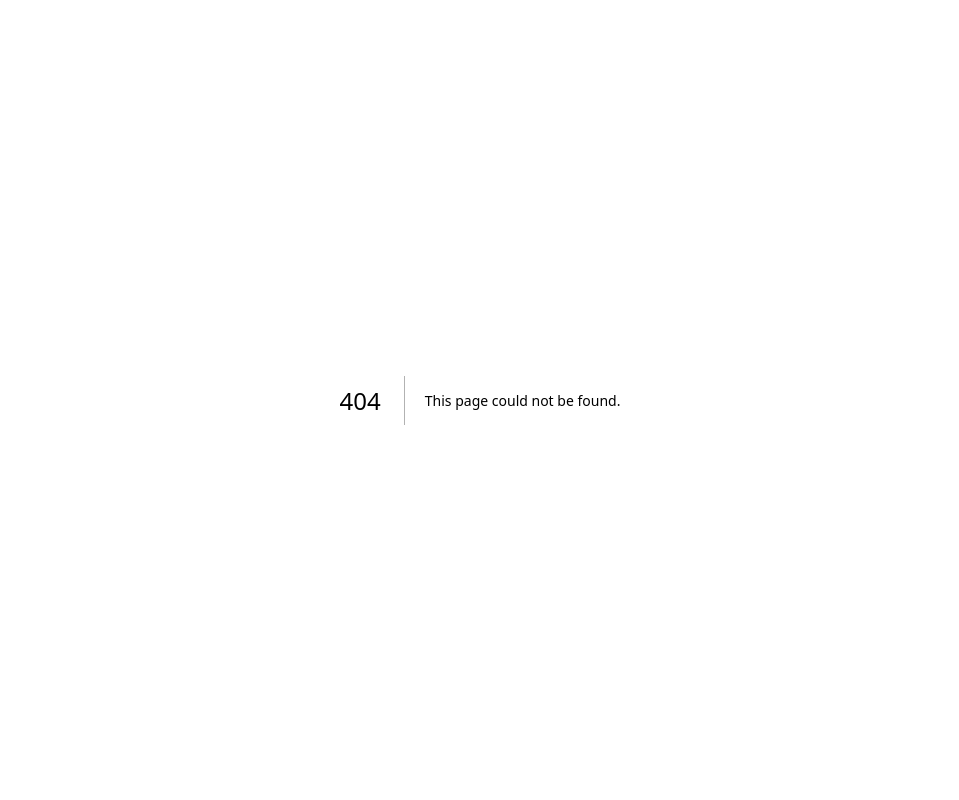
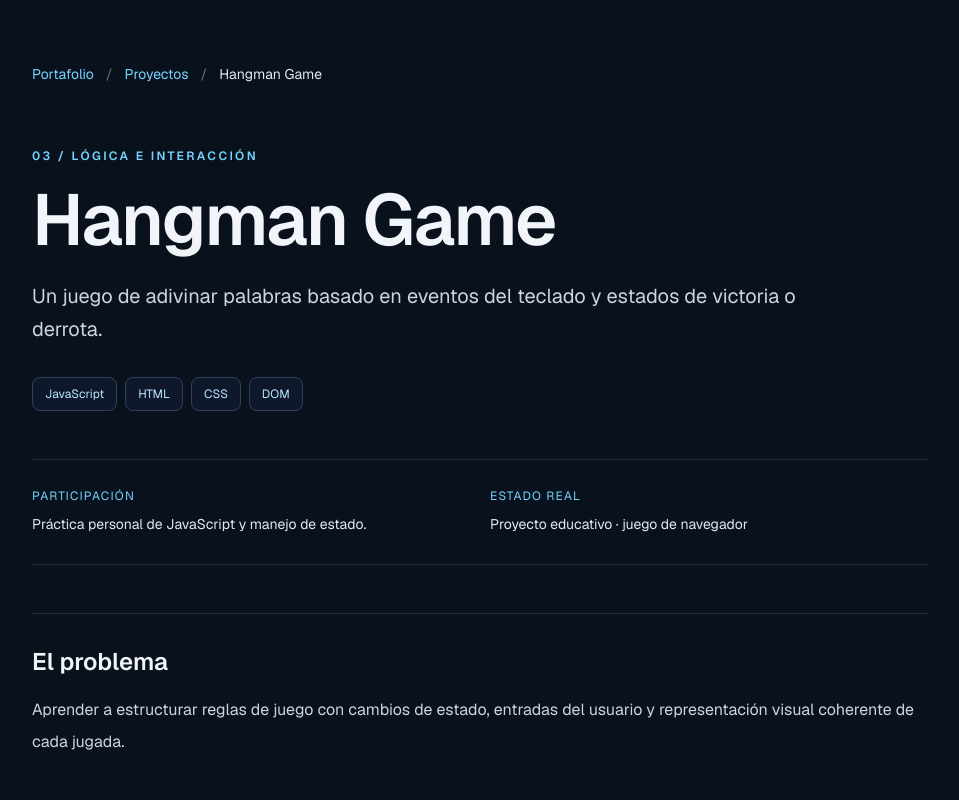
Before and after one commit to Dleteo/Nexus-AI, a Next.js app: page /projects/hangman in a window 1280 px wide. Before the commit this address had no page. Shown: the top 800 px of the page, without its empty margins (160-1119 px from the left). Built offline with nearby package versions, Linux system fonts and the light colour scheme.

Commit message:
feat(career): add accessible, evidence-backed project case study pages

```diff
--- /dev/null
+++ b/app/projects/[slug]/page.tsx
@@ -0,0 +1,35 @@
+import type { Metadata } from "next";
+import Link from "next/link";
+import { notFound } from "next/navigation";
+import { caseStudies, getCaseStudy } from "../../../data/case-studies";
+
+export function generateStaticParams() { return caseStudies.map(({slug}) => ({slug})); }
+export async function generateMetadata({params}: {params: Promise<{slug:string}>}): Promise<Metadata> {
+ const {slug}=await params; const project=getCaseStudy(slug);
+ return {title: project ? project.title+" | Caso de estudio | Nexus AI" : "Proyecto no encontrado", description:project?.lead};
+}
+export default async function CaseStudyPage({params}: {params:Promise<{slug:string}>}) {
+ const {slug}=await params; const project=getCaseStudy(slug); if(!project) notFound();
+ const section="mt-12 border-t border-slate-700/60 pt-8";
+ return <main className="min-h-screen bg-[#09111c] px-5 py-9 text-slate-100 sm:px-9 sm:py-16">
+  <div className="mx-auto max-w-4xl">
+   <nav aria-label="Ruta de navegación" className="mb-16 flex flex-wrap items-center gap-3 text-sm text-sky-300">
+    <Link className="hover:underline" href="/">Portafolio</Link><span className="text-slate-500">/</span><Link className="hover:underline" href="/#proyectos">Proyectos</Link><span className="text-slate-500">/</span><span className="text-slate-200">{project.title}</span>
+   </nav>
+   <p className="text-xs font-semibold uppercase tracking-[0.2em] text-sky-300">{project.eyebrow}</p>
+   <h1 className="mt-5 text-5xl font-semibold tracking-tight sm:text-7xl">{project.title}</h1>
+   <p className="mt-6 max-w-3xl text-xl leading-relaxed text-slate-300">{project.lead}</p>
+   <div className="mt-8 flex flex-wrap gap-2">{project.tech.map(x=><span key={x} className="rounded-lg border border-slate-700 bg-slate-900 px-3 py-2 text-xs text-sky-200">{x}</span>)}</div>
+   <dl className="mt-12 grid gap-5 border-y border-slate-700/60 py-7 sm:grid-cols-2">
+    <div><dt className="text-xs uppercase tracking-widest text-sky-300">Participación</dt><dd className="mt-2 text-sm leading-6 text-slate-200">{project.role}</dd></div>
+    <div><dt className="text-xs uppercase tracking-widest text-sky-300">Estado real</dt><dd className="mt-2 text-sm leading-6 text-slate-200">{project.status}</dd></div>
+   </dl>
+   <section className={section}><h2 className="text-2xl font-semibold">El problema</h2><p className="mt-4 leading-8 text-slate-300">{project.problem}</p></section>
+   <section className={section}><h2 className="text-2xl font-semibold">Decisiones e implementación</h2><ol className="mt-5 space-y-5">{project.approach.map((x,i)=><li key={x} className="flex gap-5 text-slate-300 leading-7"><span className="font-mono text-sky-300">{String(i+1).padStart(2,"0")}</span>{x}</li>)}</ol></section>
+   {project.evidence.length>0&&<section className={section}><h2 className="text-2xl font-semibold">Evidencia en el código</h2><div className="mt-5 grid gap-3">{project.evidence.map(x=><a key={x.url} href={x.url} target="_blank" rel="noopener noreferrer" className="rounded-xl border border-slate-700 bg-[#111e2c] p-5 hover:border-sky-500 focus-visible:outline-2 focus-visible:outline-sky-300"><strong className="text-sky-200">{x.label} ↗</strong><p className="mt-2 text-sm text-slate-300">{x.detail}</p></a>)}</div></section>}
+   <section className={section}><h2 className="text-2xl font-semibold">Lo que aprendí</h2><ul className="mt-5 list-disc space-y-3 pl-5 leading-7 text-slate-300">{project.lessons.map(x=><li key={x}>{x}</li>)}</ul></section>
+   <section className={section}><h2 className="text-2xl font-semibold">Límites y trabajo pendiente</h2><ul className="mt-5 list-disc space-y-3 pl-5 leading-7 text-slate-300">{project.limitations.map(x=><li key={x}>{x}</li>)}</ul><p className="mt-5 text-sky-200"><strong>Próximo paso:</strong> {project.next}</p></section>
+   <div className="mt-12 flex flex-wrap gap-4">{project.repository&&<a href={project.repository} target="_blank" rel="noopener noreferrer" className="rounded-lg bg-sky-300 px-5 py-3 font-semibold text-slate-950">Código en GitHub ↗</a>}{project.demo&&(project.demo.startsWith("/")?<Link href={project.demo} className="rounded-lg border border-slate-600 px-5 py-3">Abrir asistente →</Link>:<a href={project.demo} target="_blank" rel="noopener noreferrer" className="rounded-lg border border-slate-600 px-5 py-3">Ver demo ↗</a>)}<Link href="/#proyectos" className="rounded-lg border border-slate-600 px-5 py-3">Volver a proyectos</Link></div>
+  </div>
+ </main>;
+}
```
